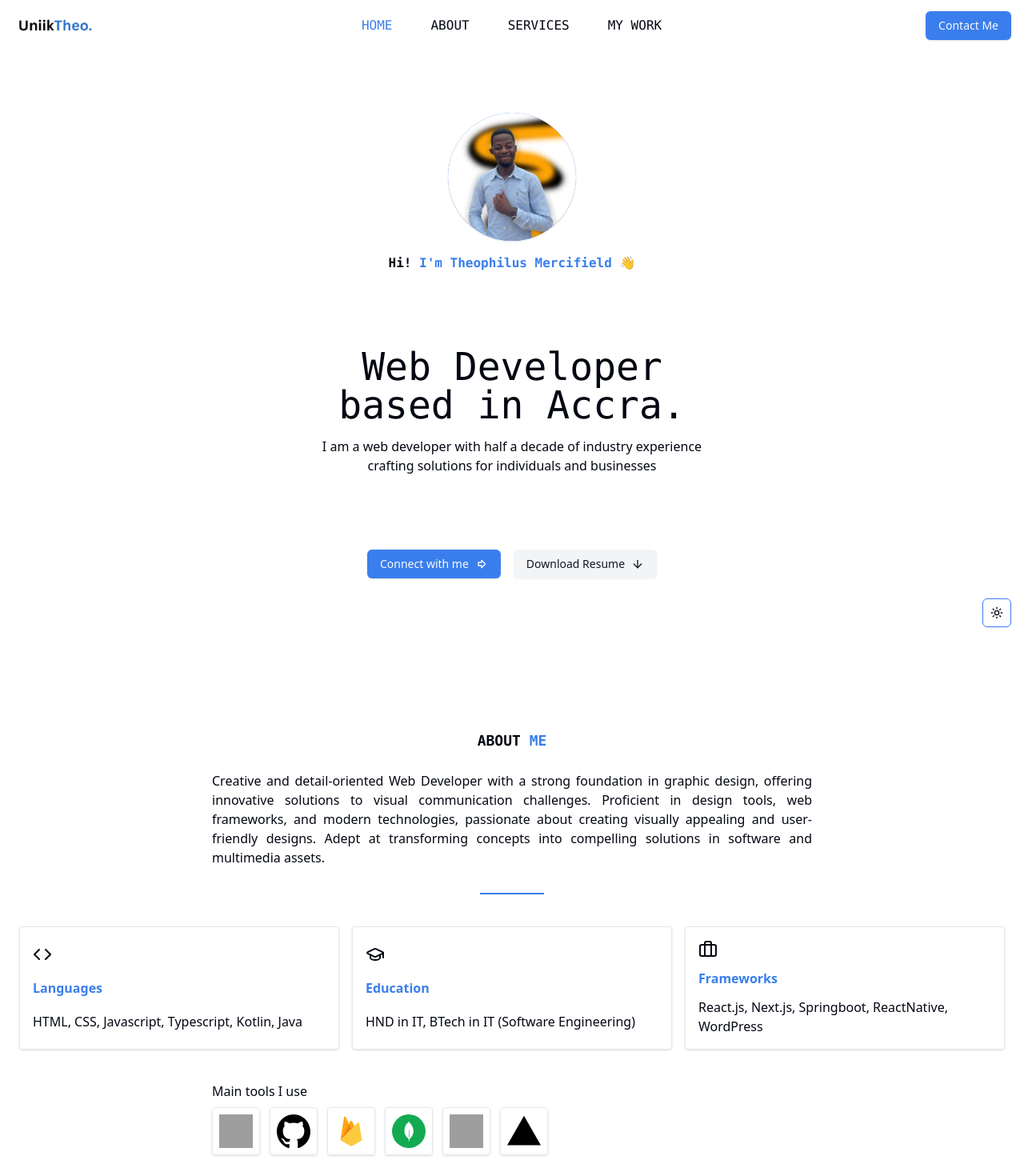
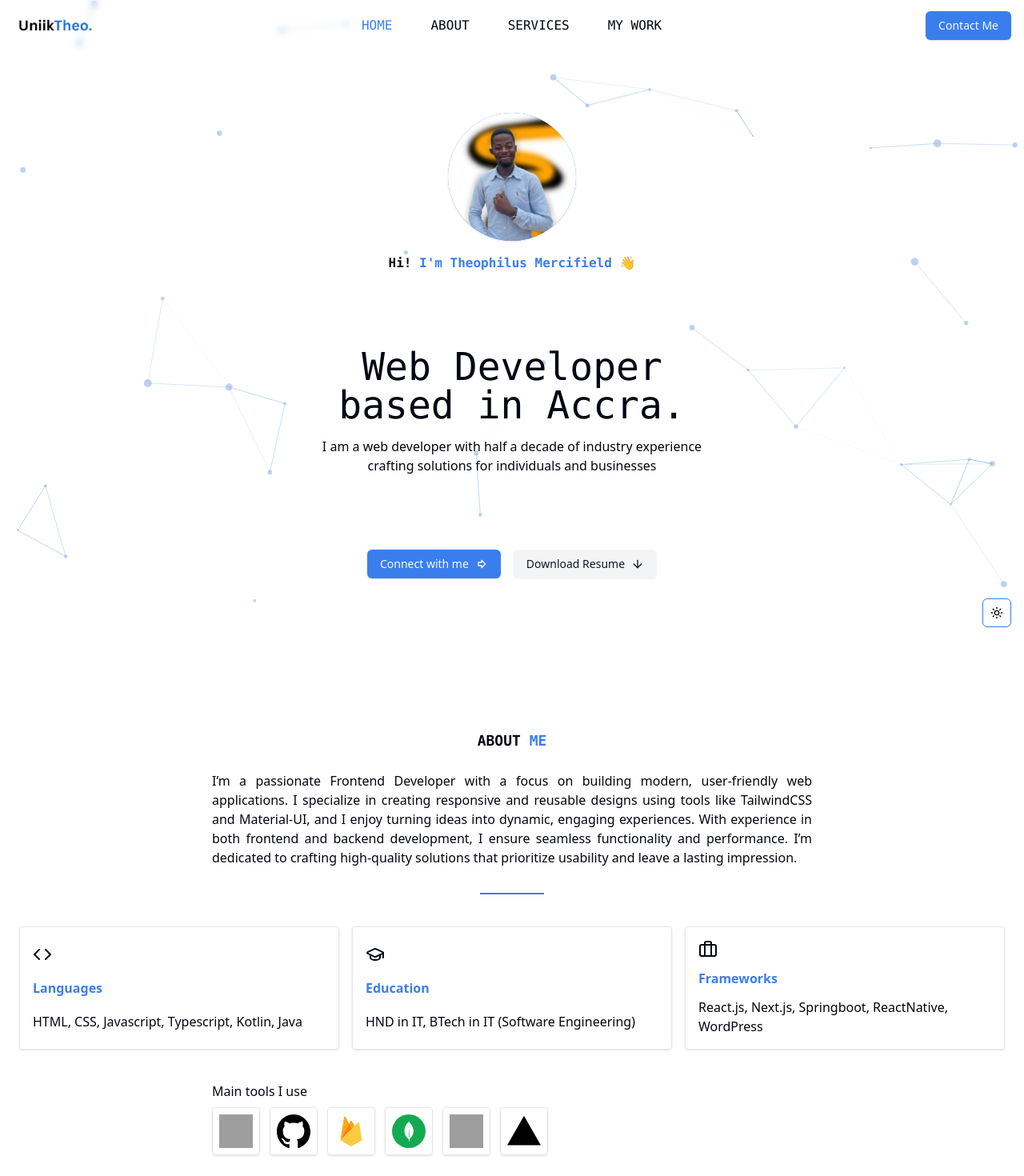
Before and after one commit to uniquetheo/uniiktheo, a Next.js app: page / in a window 1280 px wide. Shown: the top 1470 px of the page at 80% size. Built offline with nearby package versions, Linux system fonts and the light colour scheme; grey boxes are pictures that could not be loaded.

Commit message:
particles added

```diff
--- a/components/AboutSection.jsx
+++ b/components/AboutSection.jsx
@@ -3,19 +3,20 @@ import Image from "next/image";
 
 const AboutSection = () => {
   return (
-    <section id="about" className="">
+    <section id="about" className="z-20">
       <div className="flex flex-col gap-6 justify-evenly items-center mt-16">
         <h3 className="uppercase font-bold text-lg font-mono">
           About <span className="text-primary">Me</span>
         </h3>
 
         <p className="text-justify max-w-[750px]">
-          Creative and detail-oriented Web Developer with a strong foundation in
-          graphic design, offering innovative solutions to visual communication
-          challenges. Proficient in design tools, web frameworks, and modern
-          technologies, passionate about creating visually appealing and
-          user-friendly designs. Adept at transforming concepts into compelling
-          solutions in software and multimedia assets.
+          I’m a passionate Frontend Developer with a focus on building modern,
+          user-friendly web applications. I specialize in creating responsive
+          and reusable designs using tools like TailwindCSS and Material-UI, and
+          I enjoy turning ideas into dynamic, engaging experiences. With
+          experience in both frontend and backend development, I ensure seamless
+          functionality and performance. I’m dedicated to crafting high-quality
+          solutions that prioritize usability and leave a lasting impression.
         </p>
         <div className="border border-primary w-20 mt-2 mb-4 hidden sm:block"></div>
         <div className="grid sm:grid-cols-1 md:grid-cols-3 gap-4">
--- a/components/Contact.jsx
+++ b/components/Contact.jsx
@@ -3,7 +3,7 @@ import ContactForm from "./ui/ContactForm";
 
 const Contact = () => {
   return (
-    <section id="contact" className="">
+    <section id="contact" className="z-10">
       <div className="flex flex-col gap-6 justify-evenly items-center my-16">
         <h3 className="uppercase font-bold text-lg font-mono">
           Get <span className="text-primary">in touch</span>
--- a/components/HeroSection.jsx
+++ b/components/HeroSection.jsx
@@ -6,7 +6,7 @@ import Link from "next/link";
 
 const HeroSection = () => {
   return (
-    <div id="home" className="w-full min-h-[calc(100vh-64px)] mt-16">
+    <div id="home" className="w-full min-h-[calc(100vh-64px)] mt-16 z-10">
       <div className="min-h-[calc(100vh-64px)] flex flex-col justify-evenly items-center gap-4">
         <div className="avatar w-full flex flex-col items-center gap-4">
           <div className="aspect-square w-40 h-40 bg-primary rounded-full overflow-hidden shadow">
--- a/components/LandingPage.jsx
+++ b/components/LandingPage.jsx
@@ -1,14 +1,14 @@
-// "use client";
-
 import HeroSection from "./HeroSection";
 import AboutSection from "./AboutSection";
 import Services from "./Services";
 import MyWork from "./MyWork";
 import Contact from "./Contact";
+import MyParticles from "./ui/myParticles";
 
 const LandingPage = () => {
   return (
     <div className="relative">
+      <MyParticles />
       <div className="z-10 flex flex-col gap-12 ">
         <HeroSection />
         <AboutSection />
--- a/components/MyWork.jsx
+++ b/components/MyWork.jsx
@@ -4,7 +4,7 @@ import Link from "next/link";
 import React from "react";
 const MyWork = () => {
   return (
-    <section id="my-work" className="">
+    <section id="my-work" className="z-10">
       <div className="flex flex-col gap-6 justify-evenly items-center mt-16">
         <h3 className="uppercase font-bold text-lg font-mono">
           My <span className="text-primary">Latest Works</span>
--- a/components/Services.jsx
+++ b/components/Services.jsx
@@ -3,7 +3,7 @@ import React from "react";
 
 const Services = () => {
   return (
-    <section id="services" className="">
+    <section id="services" className="z-10">
       <div className="flex flex-col gap-6 justify-evenly items-center mt-16">
         <h3 className="uppercase font-bold text-lg font-mono">
           My <span className="text-primary">Services</span>
--- /dev/null
+++ b/components/ui/myParticles.jsx
@@ -0,0 +1,110 @@
+"use client";
+
+import React from "react";
+import { useCallback, useEffect, useState } from "react";
+import Particles, { initParticlesEngine } from "@tsparticles/react";
+import { loadSlim } from "@tsparticles/slim";
+
+const MyParticles = () => {
+  const [init, setInit] = useState(false);
+
+  useEffect(() => {
+    initParticlesEngine(async (engine) => {
+      // you can initiate the tsParticles instance (engine) here, adding custom shapes or presets
+      // this loads the tsparticles package bundle, it's the easiest method for getting everything ready
+      // starting from v2 you can add only the features you need reducing the bundle size
+      //await loadAll(engine);
+      //await loadFull(engine);
+      await loadSlim(engine);
+      //await loadBasic(engine);
+    }).then(() => {
+      setInit(true);
+    });
+  }, []);
+
+  const particlesLoaded = (container) => {
+    console.log(container);
+  };
+
+  return (
+    <div className="absolute top-0 right-0 left-0 bottom-0 z-0 opacity-60">
+      {init && (
+        <Particles
+          id="tsparticles"
+          particlesLoaded={particlesLoaded}
+          options={{
+            background: {
+              //   color: {
+              //     value: "#000000",
+              //   },
+            },
+            fpsLimit: 120,
+            interactivity: {
+              events: {
+                onClick: {
+                  enable: true,
+                  mode: "push",
+                },
+                onHover: {
+                  enable: true,
+                  mode: "repulse",
+                },
+                resize: true,
+              },
+              modes: {
+                push: {
+                  quantity: 4,
+                },
+                repulse: {
+                  distance: 200,
+                  duration: 0.4,
+                },
+              },
+            },
+            particles: {
+              color: {
+                value: "#2670CD",
+              },
+              links: {
+                color: "#2670CD",
+                distance: 150,
+                enable: true,
+                opacity: 0.5,
+                width: 1,
+              },
+              move: {
+                direction: "none",
+                enable: true,
+                outModes: {
+                  default: "bounce",
+                },
+                random: false,
+                speed: 6,
+                straight: false,
+              },
+              number: {
+                density: {
+                  enable: true,
+                  area: 800,
+                },
+                value: 80,
+              },
+              opacity: {
+                value: 0.5,
+              },
+              shape: {
+                type: "circle",
+              },
+              size: {
+                value: { min: 1, max: 5 },
+              },
+            },
+            detectRetina: true,
+          }}
+        />
+      )}
+    </div>
+  );
+};
+
+export default MyParticles;
--- a/package.json
+++ b/package.json
@@ -11,6 +11,9 @@
   "dependencies": {
     "@radix-ui/react-dropdown-menu": "^2.1.6",
     "@radix-ui/react-slot": "^1.1.2",
+    "@tsparticles/engine": "^3.8.1",
+    "@tsparticles/react": "^3.0.0",
+    "@tsparticles/slim": "^3.8.1",
     "class-variance-authority": "^0.7.1",
     "clsx": "^2.1.1",
     "lucide-react": "^0.475.0",
```
Also changed, not shown: 1 other file (tests, documents, lock files or other folders).
